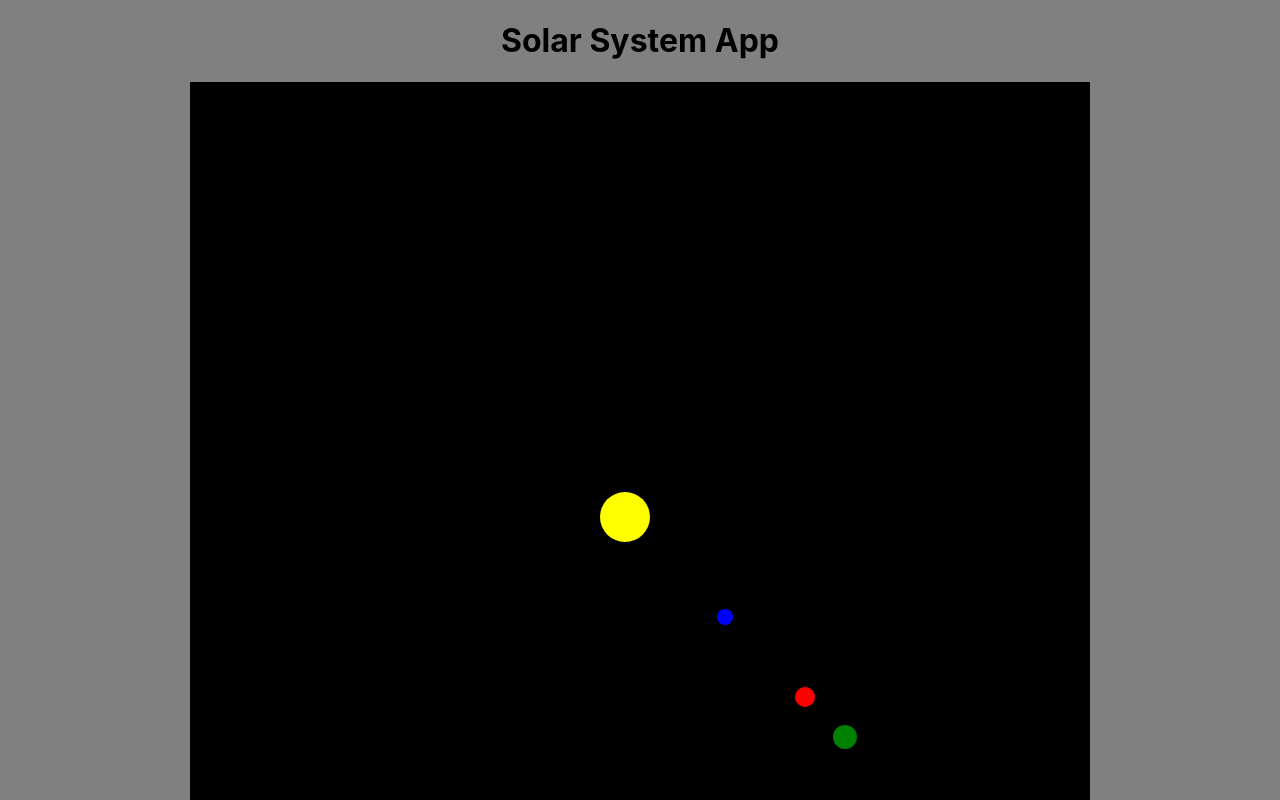
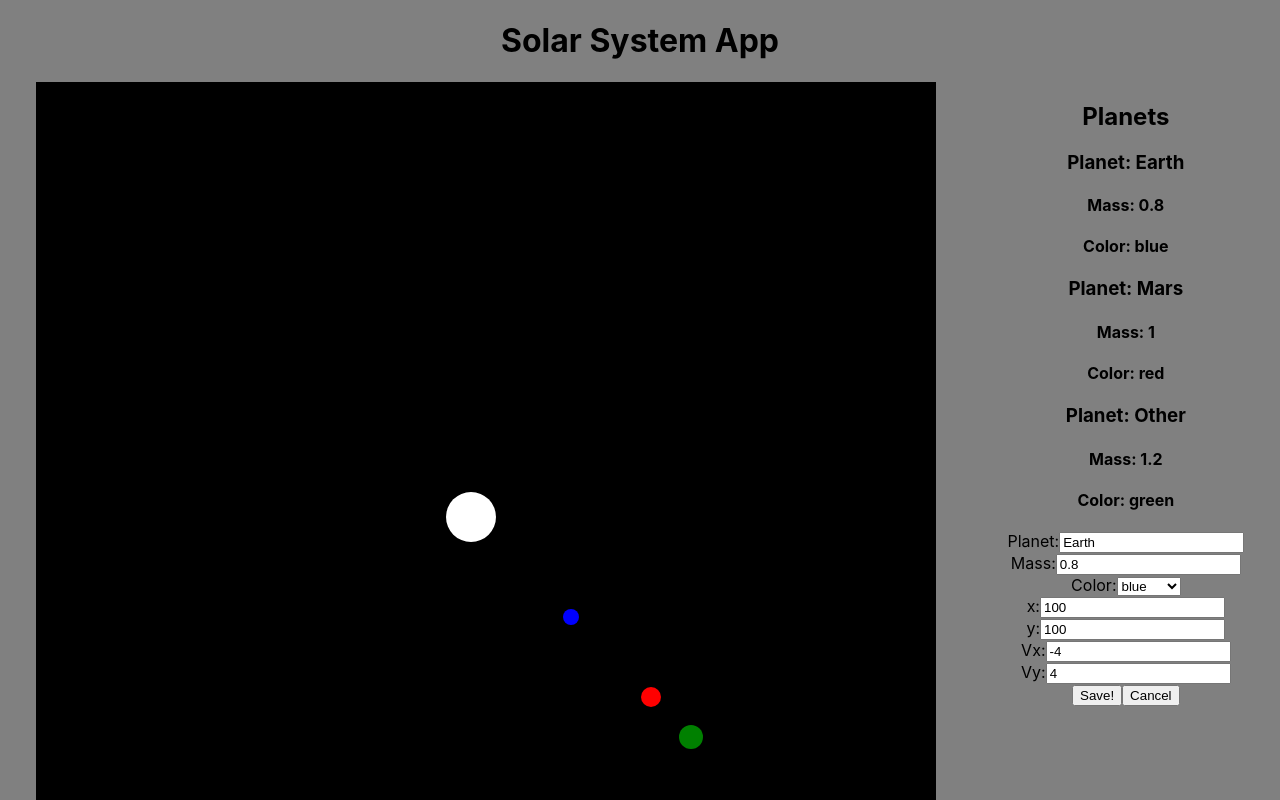
Before and after one commit to andydlindsay/solar-system-react, a React (Create React App) app in the folder client/: page / in a window 1280 px wide. Shown: the top 800 px of the page. Built offline with nearby package versions, Linux system fonts and the light colour scheme.

Commit message:
implemented planet edit form

```diff
--- a/client/src/App.js
+++ b/client/src/App.js
@@ -1,9 +1,10 @@
 import { useState, useEffect } from "react";
-import { MAX_TRAIL_LENGTH } from './data/constants';
+import { MAX_TRAIL_LENGTH } from "./data/constants";
 
 import Header from "./components/Header";
 import SolarSystem from "./components/SolarSystem";
 import Controls from "./components/Controls";
+import PlanetList from "./components/PlanetList";
 
 import "./App.css";
 
@@ -44,14 +45,12 @@ const calcNewPosition = (planet) => {
     Vy: planet.Vy + Ay * deltaT,
     x: newX,
     y: newY,
-    trails: [
-      ...newTrails,
-      { x: newX, y: newY, mass: 1 }
-    ]
+    trails: [...newTrails, { x: newX, y: newY, mass: 1 }],
   };
 
   return newPlanet;
 };
+
 
 const App = () => {
   const [isRunning, setIsRunning] = useState(false);
@@ -59,13 +58,26 @@ const App = () => {
   const [planets, setPlanets] = useState(planetData);
   const [intervalRef, setIntervalRef] = useState(null);
 
+  const setPlanet = (id, newPlanet) => {
+    console.log('id', id);
+    console.log('newPlanet', newPlanet);
+    setPlanets((prev) => {
+      return prev.map((planet) => {
+        if (planet.id === id) {
+          return newPlanet;
+        }
+        return planet;
+      });
+    });
+  };
+
   const clearTracks = () => {
     setPlanets((prev) => {
       return prev.map((prevPlanet) => {
         return {
           ...prevPlanet,
-          trails: []
-        }
+          trails: [],
+        };
       });
     });
   };
@@ -96,6 +108,8 @@ const App = () => {
   return (
     <div className="App">
       <Header />
+      <div className="main">
+        <div>
           <SolarSystem planets={planets} />
           <Controls
             isRunning={isRunning}
@@ -105,6 +119,9 @@ const App = () => {
             clearTracks={clearTracks}
           />
         </div>
+        <PlanetList setPlanet={setPlanet} planets={planets}/>
+      </div>
+    </div>
   );
 };
 
--- a/client/src/components/Controls.jsx
+++ b/client/src/components/Controls.jsx
@@ -9,9 +9,7 @@ const Controls = (props) => {
         <button onClick={props.onStartClick}>Start/Stop</button>
         <span>{props.isRunning ? 'Running' : 'Paused'}</span>
       </div>
-      <button
-        onClick={props.clearTracks}
-      >Clear Tracks</button>
+      <button onClick={props.clearTracks}>Clear Tracks</button>
       <div className="delay-slider">
         <input
           type="range"
--- /dev/null
+++ b/client/src/components/PlanetList.jsx
@@ -0,0 +1,18 @@
+import PlanetListItem from './PlanetListItem';
+import PlanetListItemForm from './PlanetListItemForm';
+
+const PlanetList = (props) => {
+  const mappedPlanets = props.planets.map((planet) => {
+    return <PlanetListItem key={planet.id} planet={planet} />;
+  });
+
+  return (
+    <div>
+      <h2>Planets</h2>
+      { mappedPlanets }
+      <PlanetListItemForm setPlanet={props.setPlanet} planet={props.planets[0]} />
+    </div>
+  );
+};
+
+export default PlanetList;
--- /dev/null
+++ b/client/src/components/PlanetListItem.jsx
@@ -0,0 +1,11 @@
+const PlanetListItem = (props) => {
+  return (
+    <div>
+      <h3>Planet: {props.planet.name}</h3>
+      <h4>Mass: {props.planet.mass}</h4>
+      <h4>Color: {props.planet.color}</h4>
+    </div>
+  );
+};
+
+export default PlanetListItem;
--- /dev/null
+++ b/client/src/components/PlanetListItemForm.jsx
@@ -0,0 +1,96 @@
+import { useState } from "react";
+
+const options = [
+  'red',
+  'orange',
+  'yellow',
+  'green',
+  'blue',
+  'purple',
+  'white'
+];
+
+const PlanetListItemForm = (props) => {
+  const [name, setName] = useState(props.planet.name || 'unknown');
+  const [mass, setMass] = useState(props.planet.mass || 1);
+  const [color, setColor] = useState(props.planet.color || 'yellow');
+  const [x, setX] = useState(Math.floor(props.planet.x) || 200);
+  const [y, setY] = useState(Math.floor(props.planet.y) || 200);
+  const [Vx, setVx] = useState(Math.floor(props.planet.Vx) || 200);
+  const [Vy, setVy] = useState(Math.floor(props.planet.Vy) || 200);
+
+  const handleSubmit = (event) => {
+    event.preventDefault();
+
+    props.setPlanet(props.planet.id, {
+      ...props.planet,
+      name,
+      mass: +mass,
+      color,
+      x: +x,
+      y: +y,
+      Vx: +Vx,
+      Vy: +Vy
+    });
+  };
+
+  return (
+    <form onSubmit={handleSubmit}>
+      <label>Planet:</label>
+      <input
+        value={name}
+        onChange={(event) => setName(event.target.value)}
+      />
+      <br/>
+      <label>Mass:</label>
+      <input
+        type="number"
+        value={mass}
+        onChange={(event) => setMass(event.target.value)}
+      />
+      <br/>
+      <label>Color:</label>
+      <select
+        value={color}
+        onChange={(event) => setColor(event.target.value)}
+      >
+        { options.sort().map((option) => {
+          return <option key={option} value={option}>{option}</option>;
+        }) }
+      </select>
+      <br/>
+      <label>x:</label>
+      <input
+        type="number"
+        value={x}
+        onChange={(event) => setX(event.target.value)}
+      />
+      <br/>
+      <label>y:</label>
+      <input
+        type="number"
+        value={y}
+        onChange={(event) => setY(event.target.value)}
+      />
+      <br/>
+      <label>Vx:</label>
+      <input
+        type="number"
+        value={Vx}
+        onChange={(event) => setVx(event.target.value)}
+      />
+      <br/>
+      <label>Vy:</label>
+      <input
+        type="number"
+        value={Vy}
+        onChange={(event) => setVy(event.target.value)}
+      />
+      <br/>
+      <button type="submit">Save!</button>
+      <button>Cancel</button>
+    </form>
+  );
+};
+
+export default PlanetListItemForm;
--- a/client/src/components/SolarSystem.jsx
+++ b/client/src/components/SolarSystem.jsx
@@ -3,7 +3,7 @@ import Trail from './Trail';
 
 const SolarSystem = (props) => {
   const planetMap = props.planets.map((planet) => {
-    return <Planet key={planet.name} planet={planet} />;
+    return <Planet key={planet.id} planet={planet} />;
   });
 
   let trails = [];
@@ -18,7 +18,7 @@ const SolarSystem = (props) => {
     x: 0,
     y: 0,
     mass: 2.5,
-    color: 'yellow'
+    color: 'white'
   };
 
   return (
--- a/client/src/data/planets.js
+++ b/client/src/data/planets.js
@@ -1,5 +1,6 @@
 const planets = [
   {
+    id: 'abc',
     name: "Earth",
     x: 100,
     y: 100,
@@ -12,6 +13,7 @@ const planets = [
     trails: []
   },
   {
+    id: 'def',
     name: "Mars",
     x: 180,
     y: 180,
@@ -24,6 +26,7 @@ const planets = [
     trails: []
   },
   {
+    id: 'ghi',
     name: "Other",
     x: 220,
     y: 220,
--- a/client/src/index.css
+++ b/client/src/index.css
@@ -13,8 +13,7 @@ body {
 }
 
 code {
-  font-family: source-code-pro, Menlo, Monaco, Consolas, 'Courier New',
-    monospace;
+  font-family: source-code-pro, Menlo, Monaco, Consolas, 'Courier New', monospace;
 }
 
 .solar-system {
@@ -23,6 +22,7 @@ code {
   width: 900px;
   margin: 0 auto;
   position: relative;
+  overflow: hidden;
 }
 
 .planet {
@@ -53,7 +53,7 @@ code {
 .controls {
   font-size: 1.5rem;
   margin: 10px auto;
-  width: 60vw;
+  width: 900px;
   display: flex;
   justify-content: space-between;
 }
@@ -78,3 +78,20 @@ code {
 .yellow {
   background-color: yellow;
 }
+
+.white {
+  background-color: white;
+}
+
+.orange {
+  background-color: orange;
+}
+
+.purple {
+  background-color: purple;
+}
+
+.main {
+  display: flex;
+  justify-content: space-around;
+}
```
Lines whose indentation alone changed are shown as unchanged.
